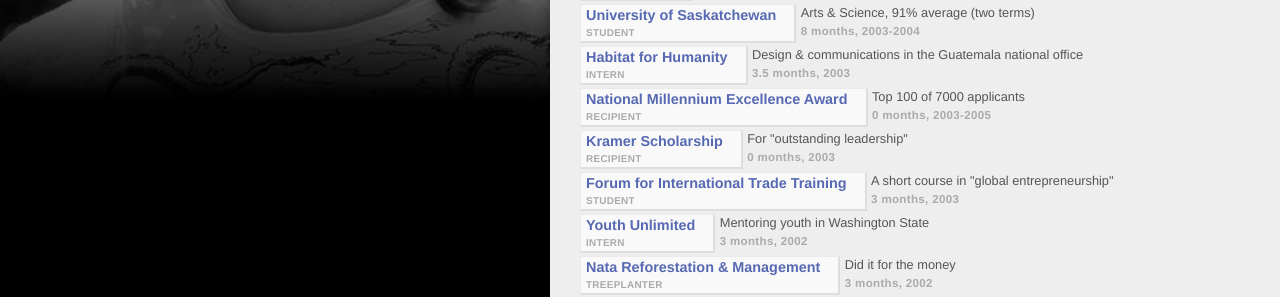
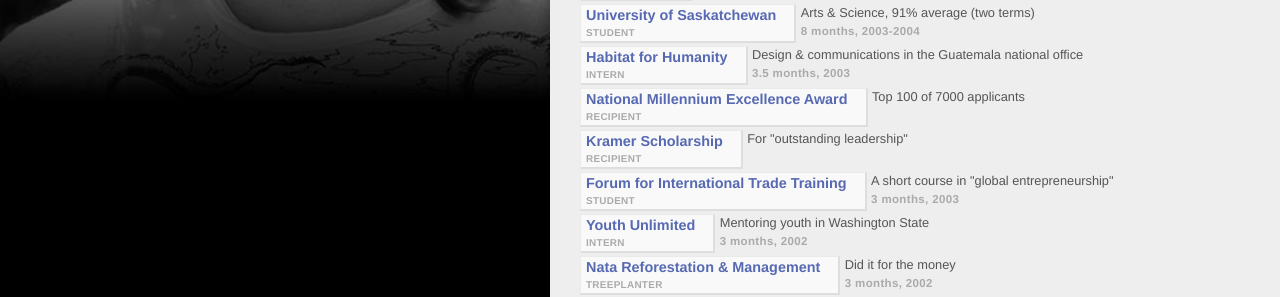
Before and after one commit to mhuebert/KineticHeat, a Jekyll site: the page built from index.html, in a window 1280 px wide. Shown: the part 491-788 px from the top of the page. Built offline with Jekyll 4.4.1, drawn with Linux system fonts in a browser that asks for light colours.

```diff
--- a/_config.yml
+++ b/_config.yml
@@ -128,7 +128,6 @@
     detail: Top 100 of 7000 applicants
     date: 2003-09
     passion: 0
-    length: 0
     years: 2003-2005
   - categories: [ cv, awards ]
     name: Kramer Scholarship
@@ -138,4 +137,3 @@
     date: 2003-08
     years: 2003
     passion: 0
-    length: 0
```
